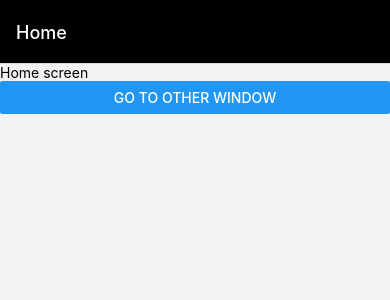
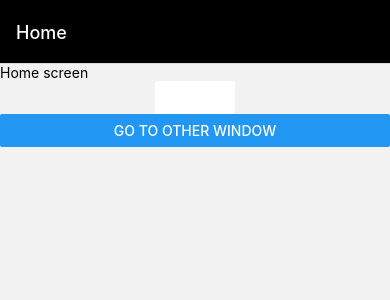
Before and after one commit to Dahks/Dr.-Cinema, a React Native app in the folder DrCinema/: screen /Home in a window 390 px wide. Shown: the top 300 px of the page. Built offline with nearby package versions, Linux system fonts and the light colour scheme.

Commit message:
setup useState counter

```diff
--- a/DrCinema/src/views/Home/index.tsx
+++ b/DrCinema/src/views/Home/index.tsx
@@ -1,12 +1,32 @@
 import { Button, View } from "react-native";
-import React from "react";
+import React, { useState } from "react";
 import Txt from "../../components/Txt";
 import { type HomeProps } from "../../routes";
+import styles from "../../styles/styles";
 
 const Home = ({ navigation, route }: HomeProps) => {
+  const [counter, setCounter] = useState<number>(0);
   return (
     <View>
       <Txt>Home screen</Txt>
+      <View
+        style={{
+          display: "flex",
+          alignItems: "center",
+        }}
+      >
+        <View
+          style={{ width: 80, backgroundColor: "#222232", borderRadius: 12 }}
+        >
+          <Button
+            color={"#fff"}
+            title={`${counter}`}
+            onPress={() => {
+              setCounter(counter + 1);
+            }}
+          />
+        </View>
+      </View>
       <Button
         title="Go to Other Window"
         onPress={() => {
```
Also changed, not shown: DrCinema/.eslintrc.js.
